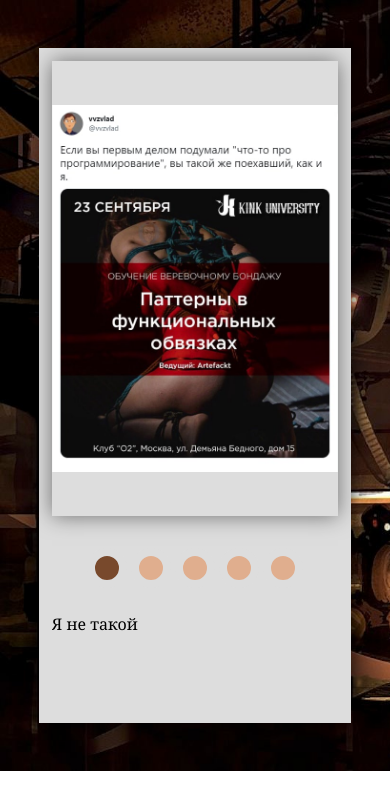
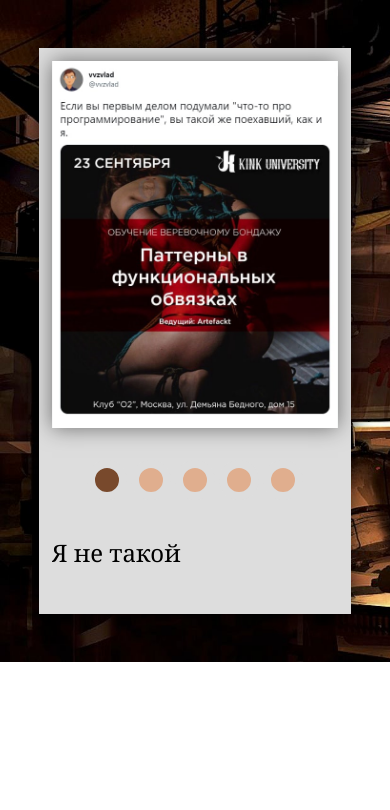
Before and after one commit to arswift/cssMemSlider, a plain HTML site: page cssMemSlider/index.html in a window 390 px wide. Drawn offline with Linux system fonts and the light colour scheme.

Commit message:
fix: adaptive (Tue, May 17, 2022 12:56:24 AM)

```diff
--- a/cssMemSlider/style.css
+++ b/cssMemSlider/style.css
@@ -19,8 +19,7 @@ body {
     padding: 0.8rem;
     display: grid;
 	width: 60%;
-	max-height: 80vh;
-    grid-template-rows: 1fr auto;
+    grid-template-rows: minmax(auto, 80vh) auto;
     grid-template-columns: 2fr auto;
     grid-template-areas:
     "slider slider"
@@ -79,7 +78,7 @@ img {
 }
 
 .text {
-    width: 0%;
+    display: none;
     transform: translateX(-100%);
     -webkit-transition: transform ease-in-out .5s, opacity ease-in-out .5s;
 	-moz-transition: transform ease-in-out .5s, opacity ease-in-out .5s;
@@ -140,6 +139,7 @@ img {
 #slide3:checked ~ .texts > .text3,
 #slide4:checked ~ .texts > .text4,
 #slide5:checked ~ .texts > .text5 {
+	display: block;
     transform: translateX(0);
     width: 100%;
 }
@@ -153,7 +153,7 @@ p {
 @media (max-width: 768px) {
 	.wrapper {
 		width: 80%;
-		grid-template-rows: 1fr 5% 15%;
+		grid-template-rows: auto auto auto;
 		grid-template-columns: 1fr;
 		grid-template-areas:
 		"slider"
@@ -164,14 +164,12 @@ p {
 	.wrapper .controls {
 		justify-self: center;
 	}
-
+   p {
+	   margin-bottom: 2rem;
+   }
 }
 
-@media (max-width: 645px) {
-	p {
-		font-size: 1rem;
-	}
-}
+
 
 @media (max-width: 375px) {
 	.wrapper {
```
